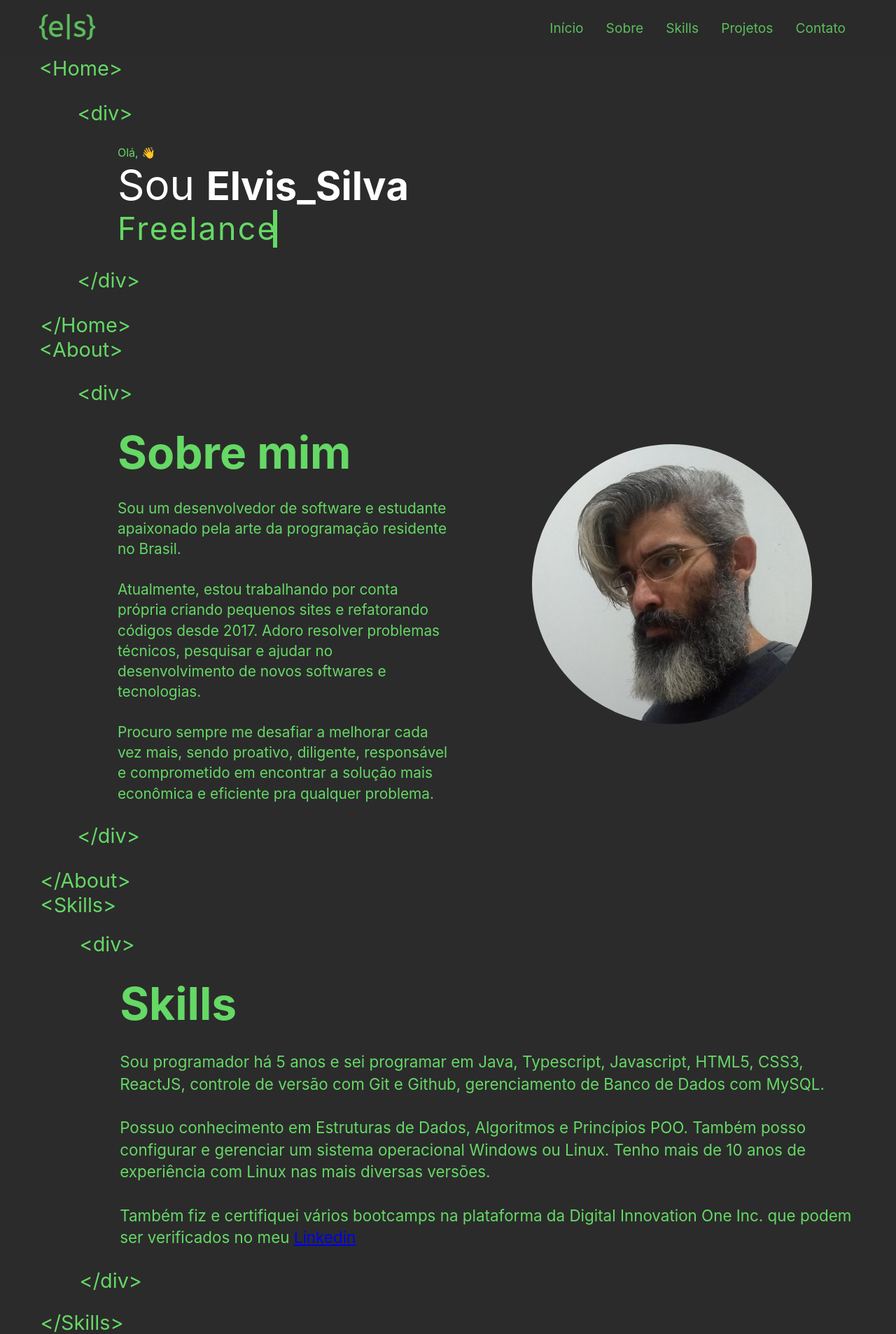
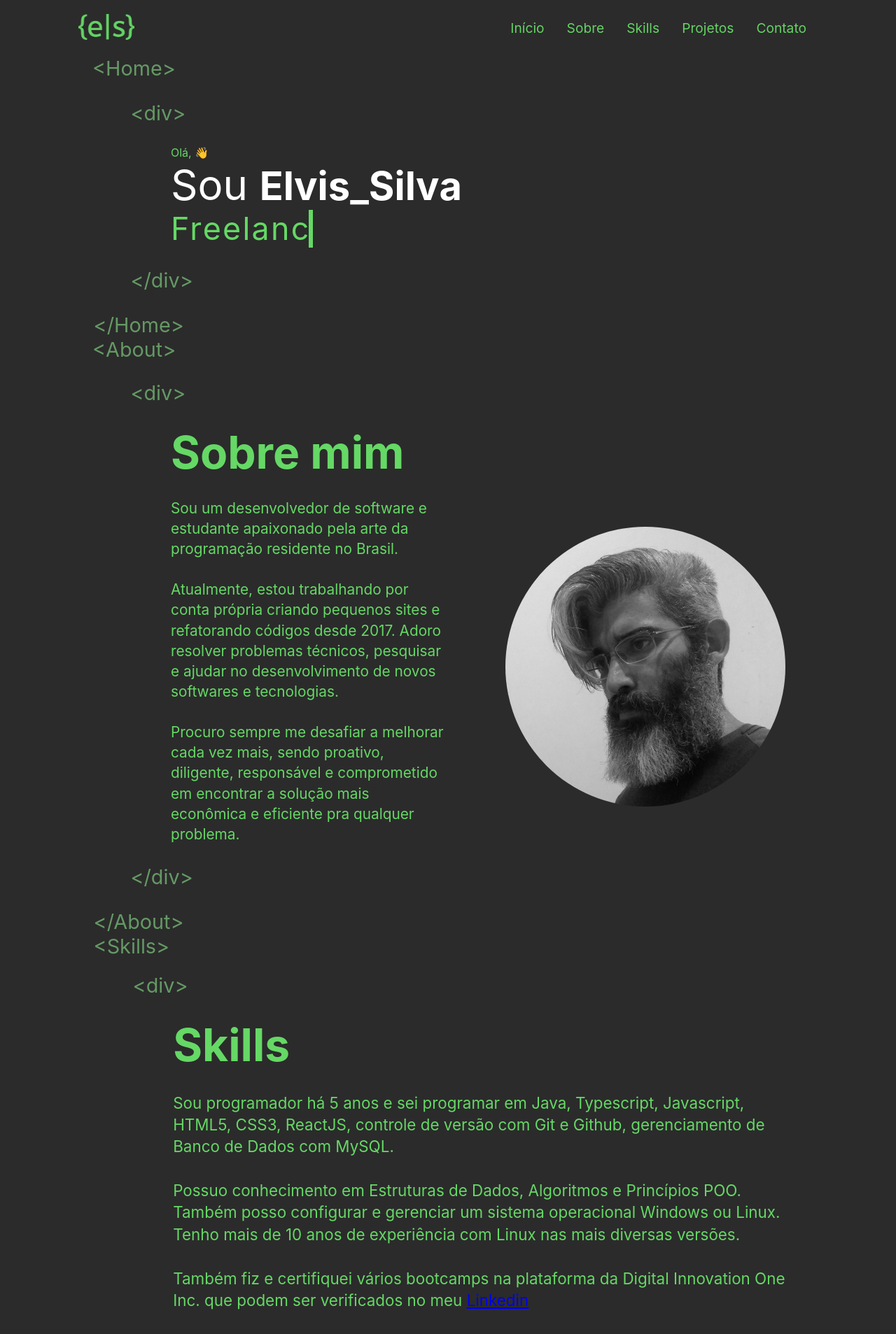
Before and after one commit to elvis-silva/elvissilva.ml, a React (Create React App) app: page / in a window 1280 px wide. Shown: the top 1907 px of the page at 70% size. Built offline with nearby package versions, Linux system fonts and the light colour scheme.

Commit message:
update project align

```diff
--- a/src/App.style.ts
+++ b/src/App.style.ts
@@ -5,5 +5,7 @@ export const AppContainer = styled.div`
   background-color: #2b2b2b;
   color: #65d865;
   padding-bottom: 5px;
+  max-width: 1128px;
+  margin: 0 auto;
 
 `
--- a/src/MainPage.tsx
+++ b/src/MainPage.tsx
@@ -2,16 +2,18 @@ import { AppContainer } from './App.style'
 import Home from './components/Home'
 import About from './components/About'
 import Skills from './components/Skills'
+import Projects from './components/Projects'
 import Contact from './components/Contact'
 import Footer from './components/Footer'
 
 const MainPage = () => {
 
   return (
-    <AppContainer>
+    <AppContainer data-testid='main-page'>
       <Home />
       <About />
       <Skills />
+      <Projects />
       <Contact />
       <Footer />
     </AppContainer>
--- a/src/components/About/style.ts
+++ b/src/components/About/style.ts
@@ -13,7 +13,7 @@ export const AboutBody = styled.div`
 
   &:before {
     content: '<About>';
-    color: #65d865;
+    color: #659965;
     font-size: 1.8rem;
     margin-left: 0em;
     position: absolute;
@@ -27,7 +27,7 @@ export const AboutBody = styled.div`
 
   &:after {
     content: '</About>';
-    color: #65d865;
+    color: #659965;
     font-size: 1.8rem;
     position: absolute;
     bottom: 0px;
@@ -57,7 +57,7 @@ export const AboutContainer = styled.div`
 
   &:before {
     content: "<div>";
-    color: #65d865;
+    color: #659965;
     font-size: 1.8rem;
     margin-left: -2em;
     margin-bottom: 1em;
@@ -71,7 +71,7 @@ export const AboutContainer = styled.div`
 
   &:after {
     content: "</div>";
-    color: #65d865;
+    color: #659965;
     font-size: 1.8rem;
     align-self: flex-start;
     margin-left: -2em;
@@ -121,6 +121,7 @@ export const PhotoContainer = styled.div`
   padding-left: 3.5rem;
   display: flex;
   flex-direction: column;
+  align-self: center;
   height: 100%;
   width: 50%;
 
@@ -143,6 +144,23 @@ export const Photo = styled.img`
   transition: 0.3s ease-in;
   align-self: center;
   margin-top: 6.6em;
+
+  filter: grayscale(100%);
+
+  &:hover {
+    filter: grayscale(0%);
+    transform: scale(1.05);
+  }
+
+  @media screen and (max-width: 768px) {
+    filter: none;
+    margin-top: 0;
+
+    &:hover {
+      filter: none;
+      transform: none;
+    }
+  }
 
 `
 
--- a/src/components/Contact/style.ts
+++ b/src/components/Contact/style.ts
@@ -11,7 +11,7 @@ export const ContactBody = styled.div`
 
   &:before {
     content: '<Contact>';
-    color: #65d865;
+    color: #659965;
     font-size: 1.8rem;
     left: 2em;
     position: absolute;
@@ -23,7 +23,7 @@ export const ContactBody = styled.div`
 
   &:after {
     content: '</Contact>';
-    color: #65d865;
+    color: #659965;
     font-size: 1.8rem;
     left: 2em;
     position: absolute;
@@ -51,7 +51,7 @@ export const LeftContainer = styled.div`
 
   &:before {
     content: "<div>";
-    color: #65d865;
+    color: #659965;
     font-size: 1.8rem;
     margin-left: -2em;
     margin-bottom: 1em;
@@ -64,7 +64,7 @@ export const LeftContainer = styled.div`
 
   &:after {
     content: "</div>";
-    color: #65d865;
+    color: #659965;
     font-size: 1.8rem;
     align-self: flex-start;
     margin-left: -2em;
--- a/src/components/Footer/style.ts
+++ b/src/components/Footer/style.ts
@@ -21,14 +21,12 @@ export const FooterBoby = styled.div`
 
 export const FooterText = styled.div`
 
-  padding: 0 3.5em 0 3.5em;
   color: #65d865;
   font-size: 1em;
   align-self: center;
   text-align: center;
 
 `
-
 
 export const FooterStyled = styled.footer`
 
--- a/src/components/Home/style.ts
+++ b/src/components/Home/style.ts
@@ -12,7 +12,7 @@ export const HomeBody = styled.div`
 
   &:before {
     content: "<Home>";
-    color: #65d865;
+    color: #659965;
     font-size: 1.8rem;
     position: absolute;
 
@@ -23,7 +23,7 @@ export const HomeBody = styled.div`
 
   &:after {
     content: "</Home>";
-    color: #65d865;
+    color: #659965;
     font-size: 1.8rem;
     position: absolute;
     bottom: 0px;
@@ -52,7 +52,7 @@ export const HomeContainer = styled.div<{ typing_direction?: string }>`
 
   &:before {
     content: "<div>";
-    color: #65d865;
+    color: #659965;
     font-size: 1.8rem;
     margin-left: -2em;
     margin-bottom: 1em;
@@ -65,7 +65,7 @@ export const HomeContainer = styled.div<{ typing_direction?: string }>`
 
   &:after {
     content: "</div>";
-    color: #65d865;
+    color: #659965;
     font-size: 1.8rem;
     align-self: flex-start;
     margin-left: -2em;
--- a/src/components/Navbar/style.ts
+++ b/src/components/Navbar/style.ts
@@ -6,7 +6,7 @@ import Logo from '../../assets/images/logo.png'
 export const Nav = styled.nav`
 
   background-color: #2b2b2b;
-  opacity: 85%;
+  opacity: 98%;
   height: 5rem;
   display: flex;
   justify-content: center;
@@ -29,8 +29,12 @@ export const NavContainer = styled.div`
   justify-content: space-between;
   height: 5rem;
   width: 100%;
-  padding: 0 3.5rem 0 3.5rem;
+  padding: 0 7rem 0 7rem;
   z-index: 1;
+
+  @media screen and (max-width: 1128px) {
+    padding: 0 3.5rem 0 3.5rem;
+  }
 
 `
 
--- /dev/null
+++ b/src/components/Projects/Projects.tsx
@@ -0,0 +1,11 @@
+import { ProjectsBody } from "./style"
+
+const Projects = () => {
+  return (
+    <ProjectsBody data-testid='projects'>
+
+    </ProjectsBody>
+  )
+}
+
+export default Projects
--- /dev/null
+++ b/src/components/Projects/index.ts
@@ -0,0 +1 @@
+export { default } from './Projects'
--- /dev/null
+++ b/src/components/Projects/style.ts
@@ -0,0 +1,24 @@
+import styled from "styled-components";
+
+export const ProjectsBody = styled.div`
+
+  display: flex;
+  justify-content: center;
+
+  @media screen and (max-width: 768px) {
+    flex-direction: column;
+    align-items: center;
+    margin-top: -4em;
+  }
+`
+
+export const VideoHolder = styled.div`
+
+  border-radius: 5px;
+
+  @media screen and (max-width: 768px) {
+    width: fit-content;
+    opacity: 30%;
+  }
+
+`
--- a/src/components/Skills/style.ts
+++ b/src/components/Skills/style.ts
@@ -11,7 +11,7 @@ export const SkillsBody = styled.div`
 
   &:before {
     content: '<Skills>';
-    color: #65d865;
+    color: #659965;
     font-size: 1.8rem;
     margin-left: -2em;
     position: absolute;
@@ -24,7 +24,7 @@ export const SkillsBody = styled.div`
 
   &:after {
     content: '</Skills>';
-    color: #65d865;
+    color: #659965;
     font-size: 1.8rem;
     margin-left: -2em;
     position: absolute;
@@ -59,7 +59,7 @@ export const SkillsContainer = styled.div<{ justify?: string }>`
 
   &:before {
     content: "<div>";
-    color: #65d865;
+    color: #659965;
     font-size: 1.8rem;
     margin-left: -2em;
     margin-bottom: 1em;
@@ -72,7 +72,7 @@ export const SkillsContainer = styled.div<{ justify?: string }>`
 
   &:after {
     content: "</div>";
-    color: #65d865;
+    color: #659965;
     font-size: 1.8rem;
     align-self: flex-start;
     margin-left: -2em;
```
Also changed, not shown: 2 other files (tests, documents, lock files or other folders).
